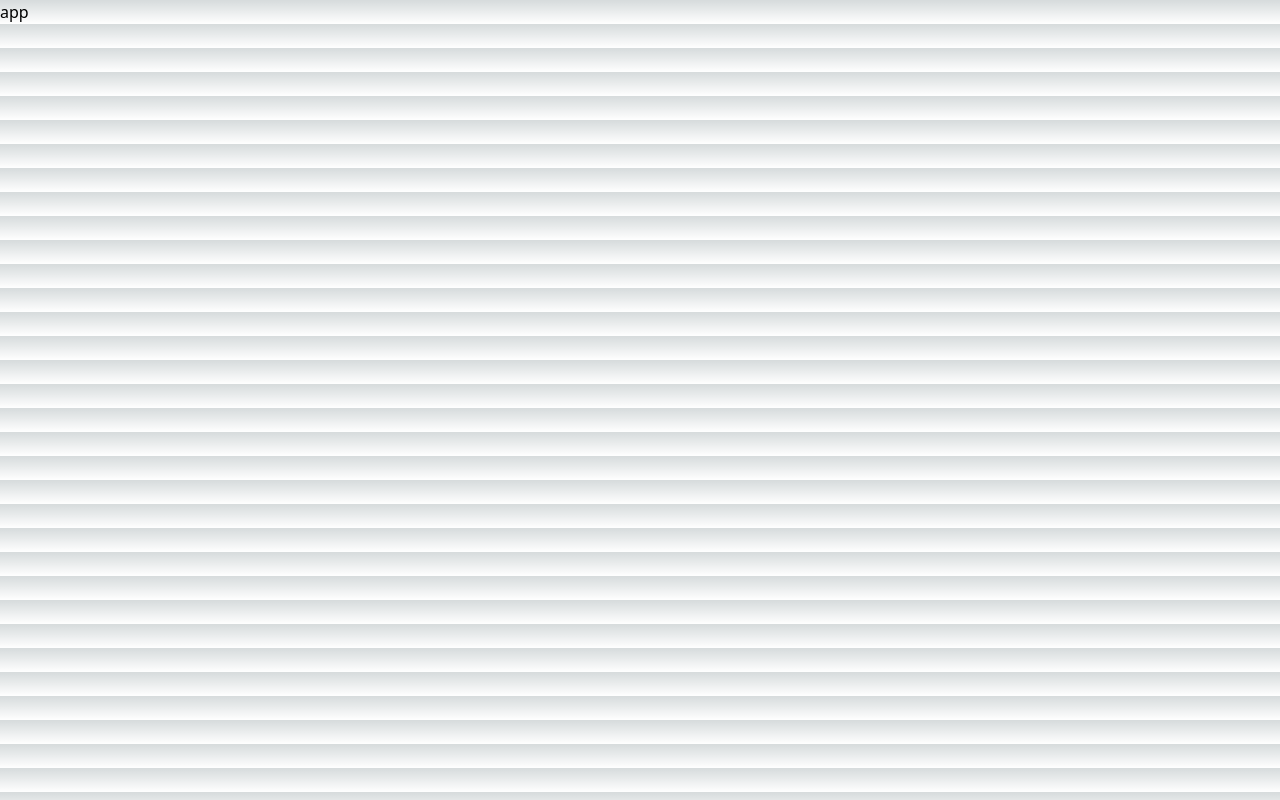
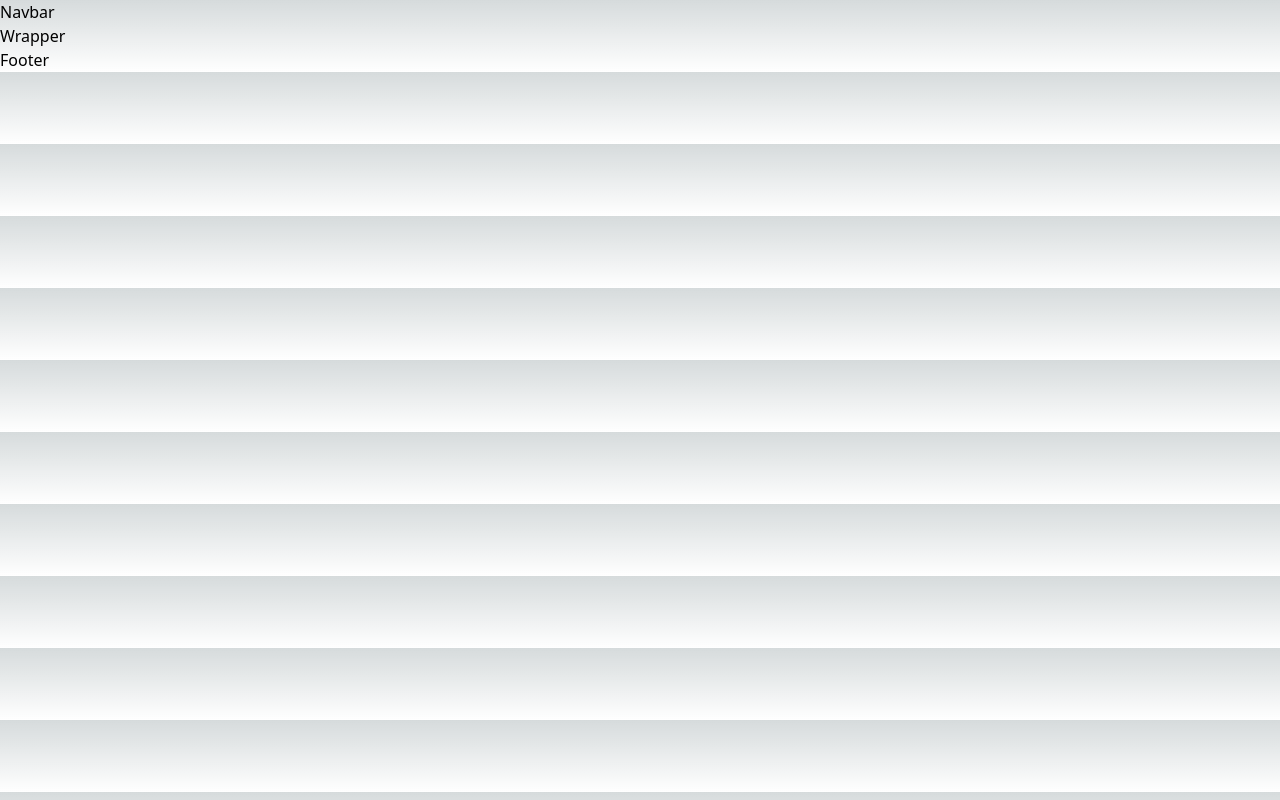
Before and after one commit to evolshenanigans/initialdcodex, a Next.js app: page / in a window 1280 px wide. Built offline with nearby package versions, Linux system fonts and the light colour scheme.

Commit message:
new file:   app/components/Background.tsx 	modified:   app/page.tsx 	new file:   app/sections/Footer.tsx 	new file:   app/sections/Navbar.tsx 	new file:   app/sections/Wrapper.tsx

```diff
--- /dev/null
+++ b/app/components/Background.tsx
@@ -0,0 +1,9 @@
+import React from 'react'
+
+function Background() {
+  return (
+    <div>Background</div>
+  )
+}
+
+export default Background
--- a/app/page.tsx
+++ b/app/page.tsx
@@ -1,11 +1,19 @@
 import Image from 'next/image'
 import { Inter } from 'next/font/google'
-import styles from './page.module.css'
+import Footer from './sections/Footer'
+import Navbar from './sections/Navbar'
+import Wrapper from './sections/wrapper'
 
 const inter = Inter({ subsets: ['latin'] })
 
-export default function Home() {
+export default function App() {
   return (
-    <main>app</main>
+    <div className='main-contianer'>
+      <div className='app'>
+        <Navbar />
+        <Wrapper />
+        <Footer />
+      </div>
+    </div>
   )
 }
--- /dev/null
+++ b/app/sections/Footer.tsx
@@ -0,0 +1,9 @@
+import React from 'react'
+
+function Footer() {
+  return (
+    <div>Footer</div>
+  )
+}
+
+export default Footer
--- /dev/null
+++ b/app/sections/Navbar.tsx
@@ -0,0 +1,9 @@
+import React from 'react'
+
+function Navbar() {
+  return (
+    <div>Navbar</div>
+  )
+}
+
+export default Navbar
--- /dev/null
+++ b/app/sections/Wrapper.tsx
@@ -0,0 +1,9 @@
+import React from 'react'
+
+function Wrapper() {
+  return (
+    <div> Wrapper</div>
+  )
+}
+
+export default Wrapper
```
